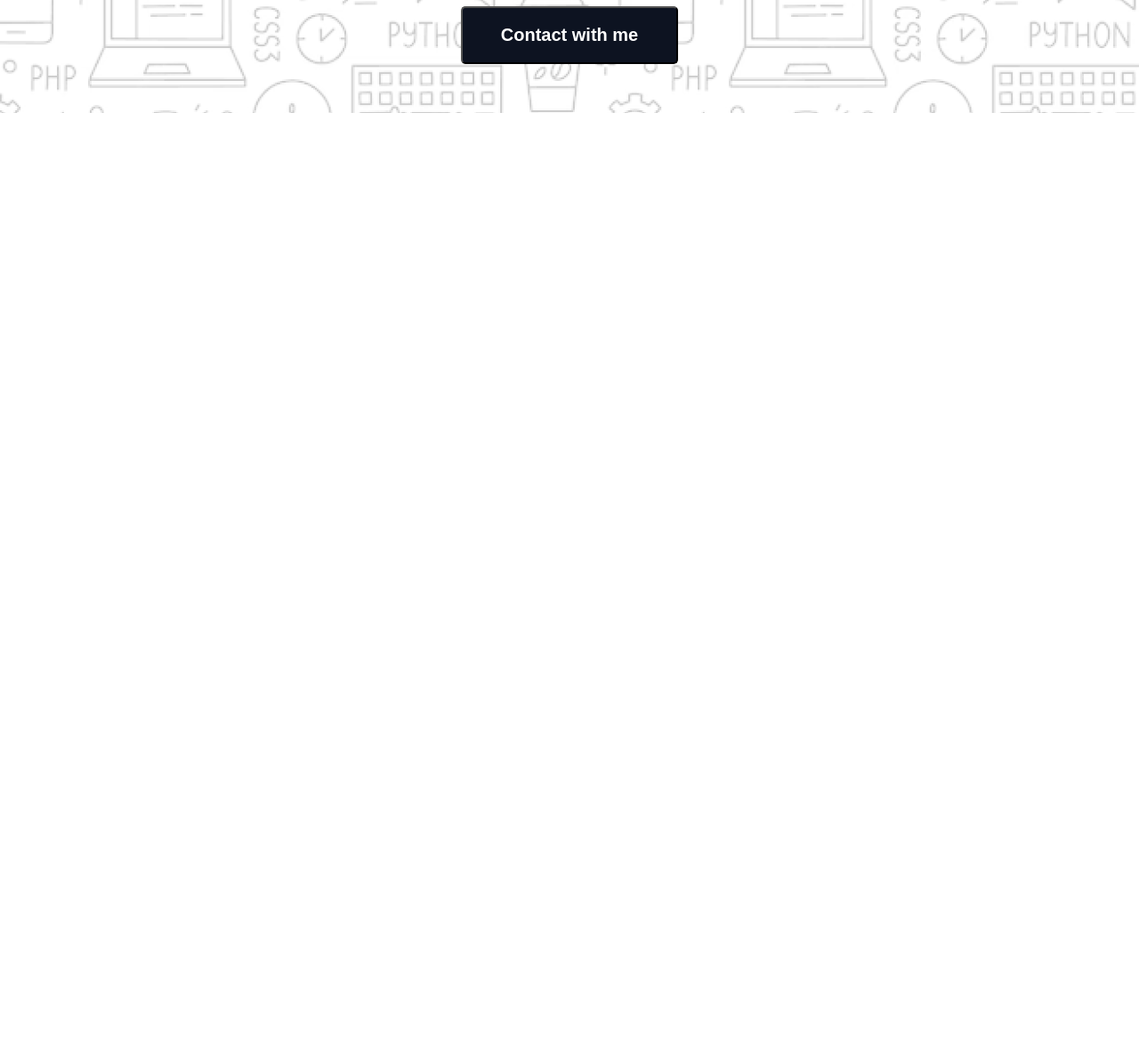
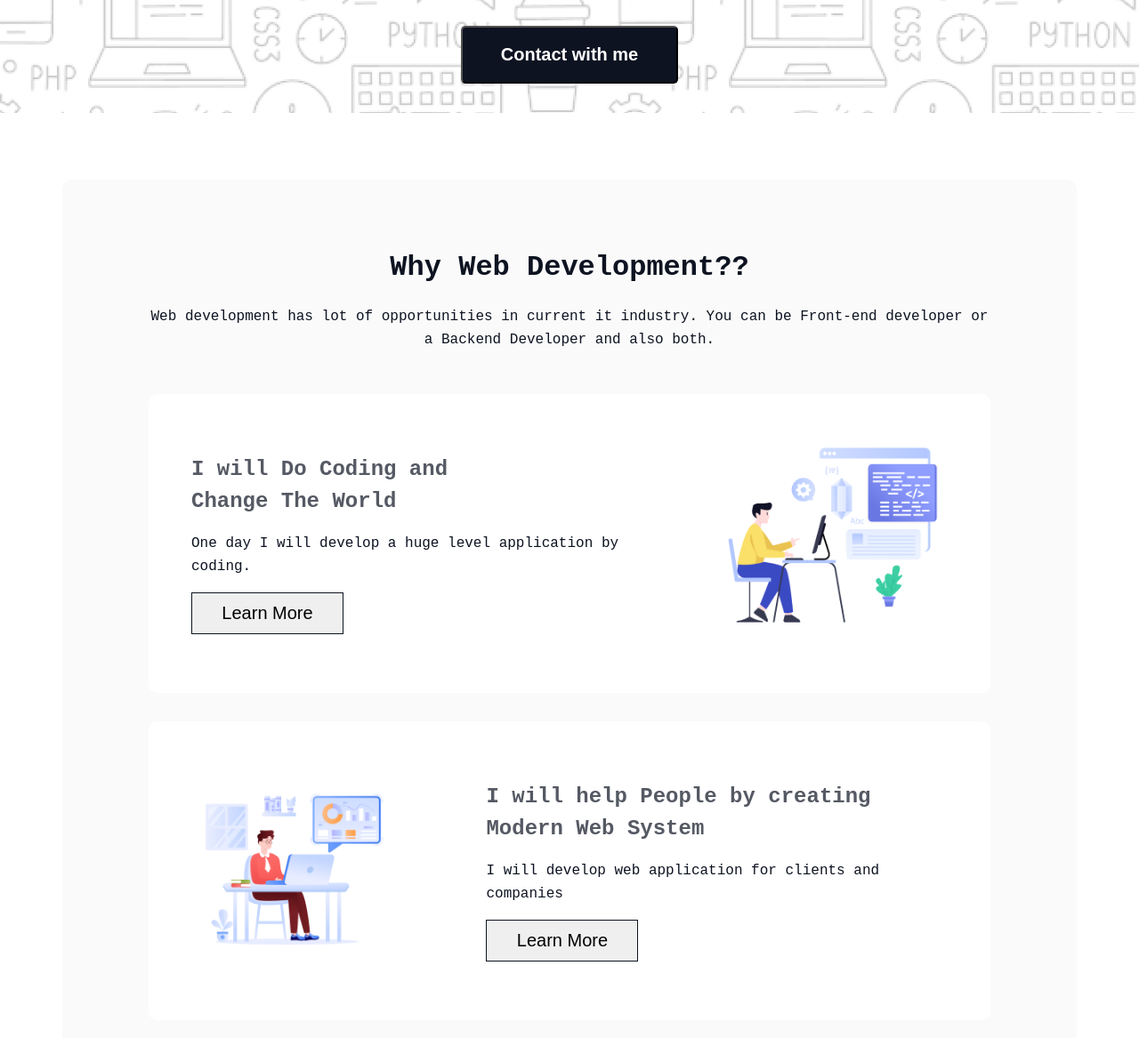
Before and after one commit to nabilsiddik/assignment-1, a plain HTML site: page index.html in a window 1280 px wide. Shown: the part 525-1692 px from the top of the page at 89% size. Before the commit the page ends 800 px from the top, so only its background shows below. Drawn offline with Linux system fonts and the light colour scheme; a web font is replaced by a local one.

Commit message:
Finished web development section

```diff
--- a/index.html
+++ b/index.html
@@ -30,5 +30,64 @@
      </section>
     <!-- End Hero Section -->
 
+    <!-- Start Web Development Section -->
+     <section id="webdev_section">
+        <div class="webdev_container">
+            <div class="section_header">
+                <h2 class="sec_title">
+                    Why Web Development??
+                </h2>
+                <p class="sec_desc">
+                    Web development has lot of opportunities in current it industry. You can be Front-end developer or a Backend Developer and also both.
+                </p>
+            </div>
+
+            <div class="section_content">
+                <!-- card 1 -->
+                <div class="card card_1">
+                    <div class="card_left">
+                        <h3 class="card_title">I will Do Coding and <br> Change The World</h3>
+                        <p class="card_desc">One day I will develop a huge level application by coding.</p>
+                        <button class="card_btn">Learn More</button>
+                    </div>
+                    <div class="card_right">
+                        <div class="card_img">
+                            <img src="/assets/Layer_1.png" alt="developer">
+                        </div>
+                    </div>
+                </div>
+
+                <!-- card 2 -->
+                <div class="card card_2">
+                    <div class="card_left">
+                        <div class="card_img">
+                            <img src="/assets/Group 3.png" alt="developer">
+                        </div>
+                    </div>
+                    <div class="card_right">
+                        <h3 class="card_title">I will help People by creating <br> Modern Web System</h3>
+                        <p class="card_desc">I will develop web application for clients and companies</p>
+                        <button class="card_btn">Learn More</button>
+                    </div>
+                </div>
+
+                <!-- Card 3 -->
+                <div class="card card_3">
+                    <div class="card_left">
+                        <h3 class="card_title">I will Do Coding and <br> Change The World</h3>
+                        <p class="card_desc">I will do this course and take myself to the next level</p>
+                        <button class="card_btn">Learn More</button>
+                    </div>
+                    <div class="card_right">
+                        <div class="card_img">
+                            <img src="/assets/Group 4.png" alt="developer">
+                        </div>
+                    </div>
+                </div>
+            </div>
+        </div>
+     </section>
+    <!-- End Web Development Section -->
+
 </body>
 </html>
--- a/styles/style.css
+++ b/styles/style.css
@@ -11,6 +11,9 @@ body{
     font-size: 16px;
     font-family: "Azeret Mono", monospace;
     color: #0D1321;
+}
+p{
+    line-height: 26px;
 }
 a{
     text-decoration: none;
@@ -26,18 +29,32 @@ h1, h2, h3{
 }
 h1{
     font-size: 48px;
+    line-height: 68px;
 }
 h2{
     font-size: 32px;
 }
 h3{
     font-size: 24px;
+    line-height: 36px;
+}
+button{
+    cursor: pointer;
 }
 
 /** Repetative Styles **/
 .primary_color{
     color: #0D1321;
 }
+
+.section_header{
+    text-align: center;
+    margin-bottom: 48px;
+}
+.section_header .sec_title{
+    margin-bottom: 24px;
+}
+
 
 /** Hero Section Start **/
 #hero_section{
@@ -50,6 +67,7 @@ h3{
     display: flex;
     align-items: center;
     justify-content: center;
+    margin-bottom: 75px;
 }
 #hero_section .hero_container{
     width: 998px;
@@ -74,3 +92,48 @@ h3{
 }
 
 /** Hero Section End **/
+
+
+/** Start Web Development Section **/
+#webdev_section .webdev_container{
+    max-width: 1140px;
+    margin: 0 auto;
+    background: rgba(13, 19, 33, 0.02);
+    border-radius: 10px;
+    padding: 80px 97px;
+}
+
+#webdev_section .webdev_container .section_content .card{
+    padding: 58px 48px;
+    background: #fff;
+    border-radius: 10px;
+    display: flex;
+    align-items: center;
+    justify-content: space-between;
+    gap: 100px;
+    max-width: 946px;
+    height: 336px;
+    margin-bottom: 32px;
+}
+#webdev_section .webdev_container .section_content .card_3{
+    margin-bottom: 0;
+}
+
+#webdev_section .webdev_container .section_content .card .card_title{
+    margin-bottom: 16px;
+    color: rgba(13, 19, 33, 0.7);
+}
+#webdev_section .webdev_container .section_content .card .card_desc{
+    margin-bottom: 16px;
+}
+#webdev_section .webdev_container .section_content .card .card_btn{
+    font-size: 20px;
+    font-weight: 600px;
+    width: 171px;
+    height: 47px;
+    text-align: center;
+    border: 1px solid #0D1321;
+
+}
+
+/** End web development section **/
```
